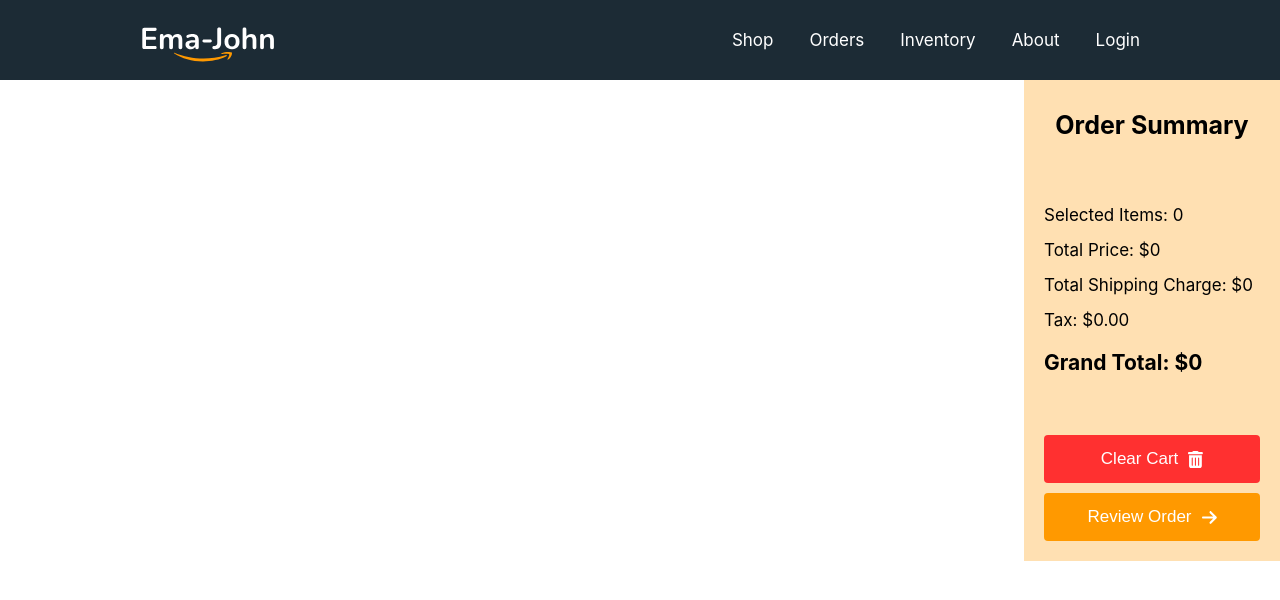
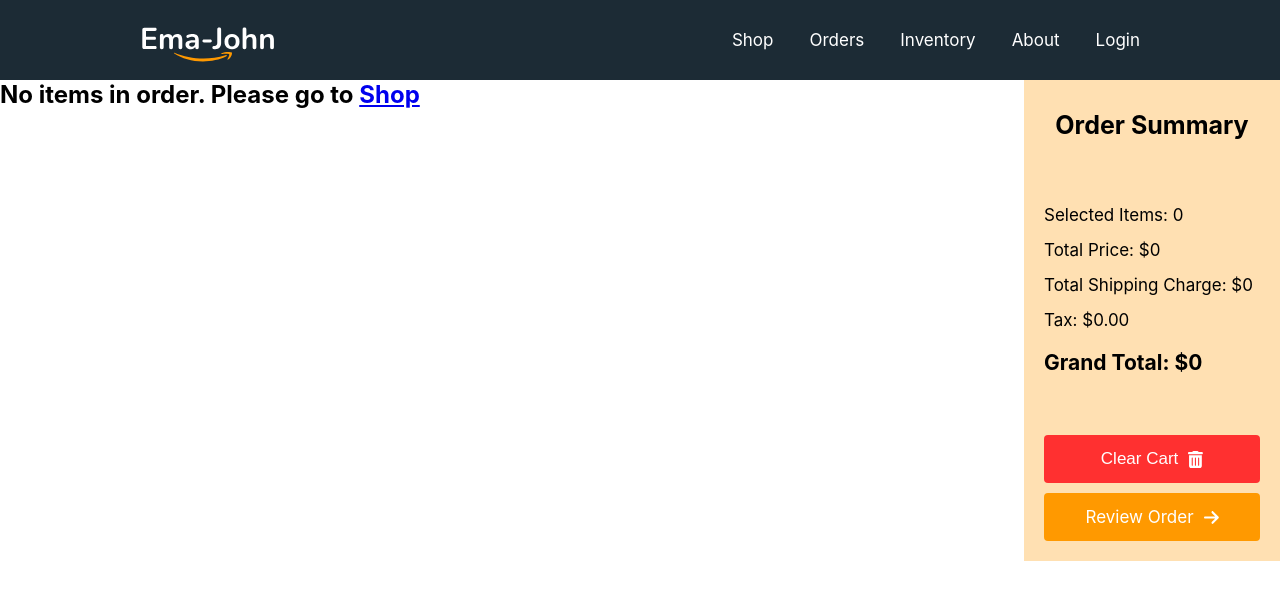
Before and after one commit to RahatRezwan/ema-john, a React (Create React App) app: page /orders in a window 1280 px wide. Shown: the top 600 px of the page. Built offline with nearby package versions, Linux system fonts and the light colour scheme.

Commit message:
remove cart option added

```diff
--- a/src/components/Cart/Cart.css
+++ b/src/components/Cart/Cart.css
@@ -40,7 +40,9 @@
 }
 .btn-clear-cart {
     background-color: #ff3030;
+    cursor: pointer;
 }
 .btn-review-order {
     background-color: #ff9900;
+    text-decoration: none;
 }
--- a/src/components/Cart/Cart.js
+++ b/src/components/Cart/Cart.js
@@ -2,8 +2,9 @@ import { FontAwesomeIcon } from "@fortawesome/react-fontawesome";
 import { faTrashCan, faArrowRight } from "@fortawesome/free-solid-svg-icons";
 import React from "react";
 import "./Cart.css";
+import { Link } from "react-router-dom";
 
-const Cart = ({ cart }) => {
+const Cart = ({ cart, handleDeleteCart }) => {
     let totalPrice = 0;
     let totalShipping = 0;
     let quantity = 0;
@@ -31,14 +32,14 @@ const Cart = ({ cart }) => {
                 <h3>Grand Total: ${grandTotal}</h3>
             </div>
             <div className="btn-grp">
-                <button className="btn-clear-cart order-btn">
+                <button onClick={handleDeleteCart} className="btn-clear-cart order-btn">
                     <p>Clear Cart</p>
                     <FontAwesomeIcon icon={faTrashCan}></FontAwesomeIcon>
                 </button>
-                <button className="btn-review-order order-btn">
+                <Link to={"/orders"} className="btn-review-order order-btn">
                     <p>Review Order</p>
                     <FontAwesomeIcon icon={faArrowRight}></FontAwesomeIcon>
-                </button>
+                </Link>
             </div>
         </div>
     );
--- a/src/components/Orders/Orders.js
+++ b/src/components/Orders/Orders.js
@@ -1,6 +1,6 @@
 import React, { useState } from "react";
-import { useLoaderData } from "react-router-dom";
-import { removeFromLocalDb } from "../../utilities/fakedb";
+import { Link, useLoaderData } from "react-router-dom";
+import { deleteShoppingCart, removeFromLocalDb } from "../../utilities/fakedb";
 import Cart from "../Cart/Cart";
 import OrderItem from "../OrderItem/OrderItem";
 
@@ -13,6 +13,12 @@ const Orders = () => {
         const remaining = cart.filter((product) => product.id !== id);
         setCart(remaining);
     };
+
+    const handleDeleteCart = () => {
+        setCart([]);
+        deleteShoppingCart();
+    };
+
     return (
         <div className="shop-container">
             <div className="orders-container">
@@ -23,9 +29,14 @@ const Orders = () => {
                         handleRemoveItem={handleRemoveItem}
                     />
                 ))}
+                {cart.length === 0 && (
+                    <h2>
+                        No items in order. Please go to <Link to={"/shop"}>Shop</Link>
+                    </h2>
+                )}
             </div>
             <div className="cart-container">
-                <Cart cart={cart} />
+                <Cart cart={cart} handleDeleteCart={handleDeleteCart} />
             </div>
         </div>
     );
--- a/src/components/Shop/Shop.js
+++ b/src/components/Shop/Shop.js
@@ -1,6 +1,6 @@
 import React, { useEffect, useState } from "react";
 import { useLoaderData } from "react-router-dom";
-import { addToLocalDb, getStoredCart } from "../../utilities/fakedb";
+import { addToLocalDb, deleteShoppingCart, getStoredCart } from "../../utilities/fakedb";
 import Cart from "../Cart/Cart";
 import Product from "../Product/Product";
 import "./Shop.css";
@@ -9,6 +9,10 @@ const Shop = () => {
     // State for shopping cart
     const [cart, setCart] = useState([]);
 
+    const handleDeleteCart = () => {
+        setCart([]);
+        deleteShoppingCart();
+    };
     useEffect(() => {
         const storedCart = getStoredCart();
         const savedCart = [];
@@ -51,7 +55,7 @@ const Shop = () => {
             </div>
 
             <div className="cart-container">
-                <Cart cart={cart}></Cart>
+                <Cart cart={cart} handleDeleteCart={handleDeleteCart}></Cart>
             </div>
         </div>
     );
--- a/src/utilities/fakedb.js
+++ b/src/utilities/fakedb.js
@@ -33,4 +33,8 @@ const removeFromLocalDb = (id) => {
         }
     }
 };
-export { addToLocalDb, removeFromLocalDb, getStoredCart };
+
+const deleteShoppingCart = () => {
+    localStorage.removeItem("shopping-cart");
+};
+export { addToLocalDb, removeFromLocalDb, getStoredCart, deleteShoppingCart };
```
